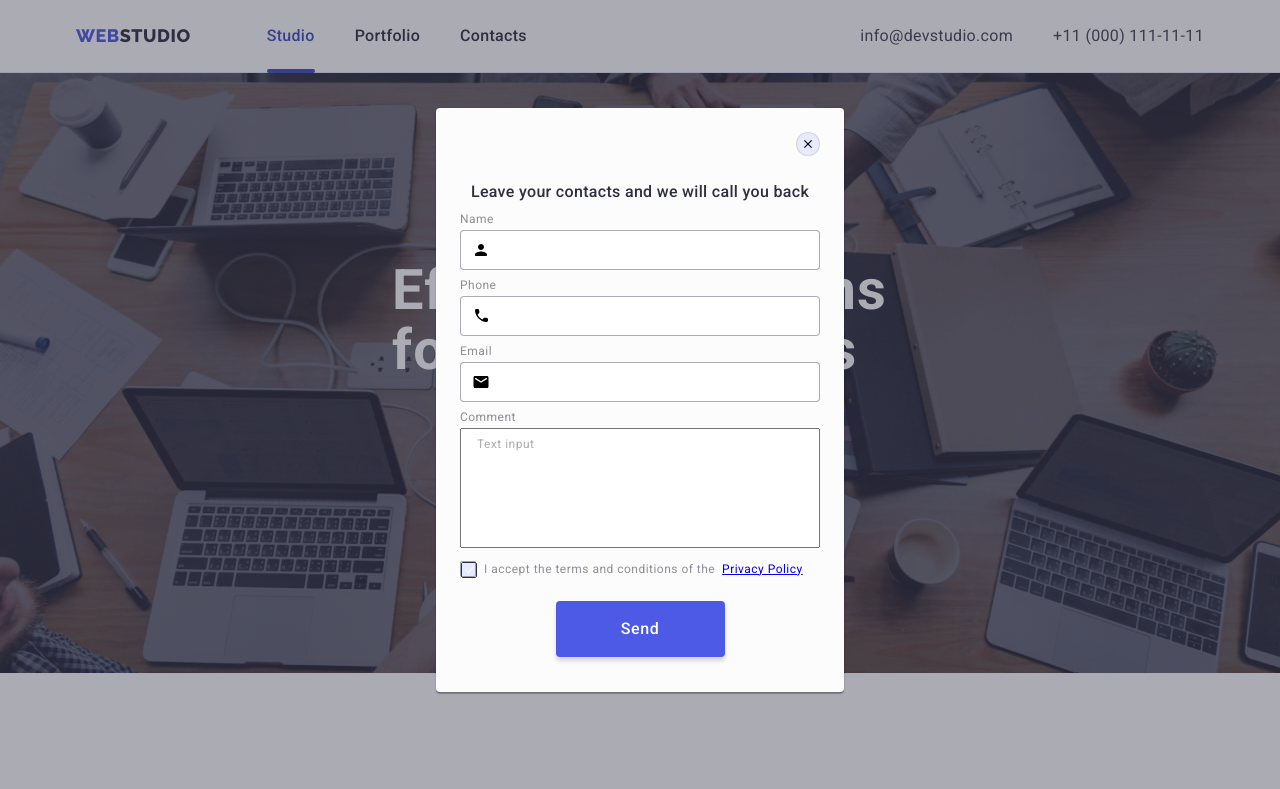
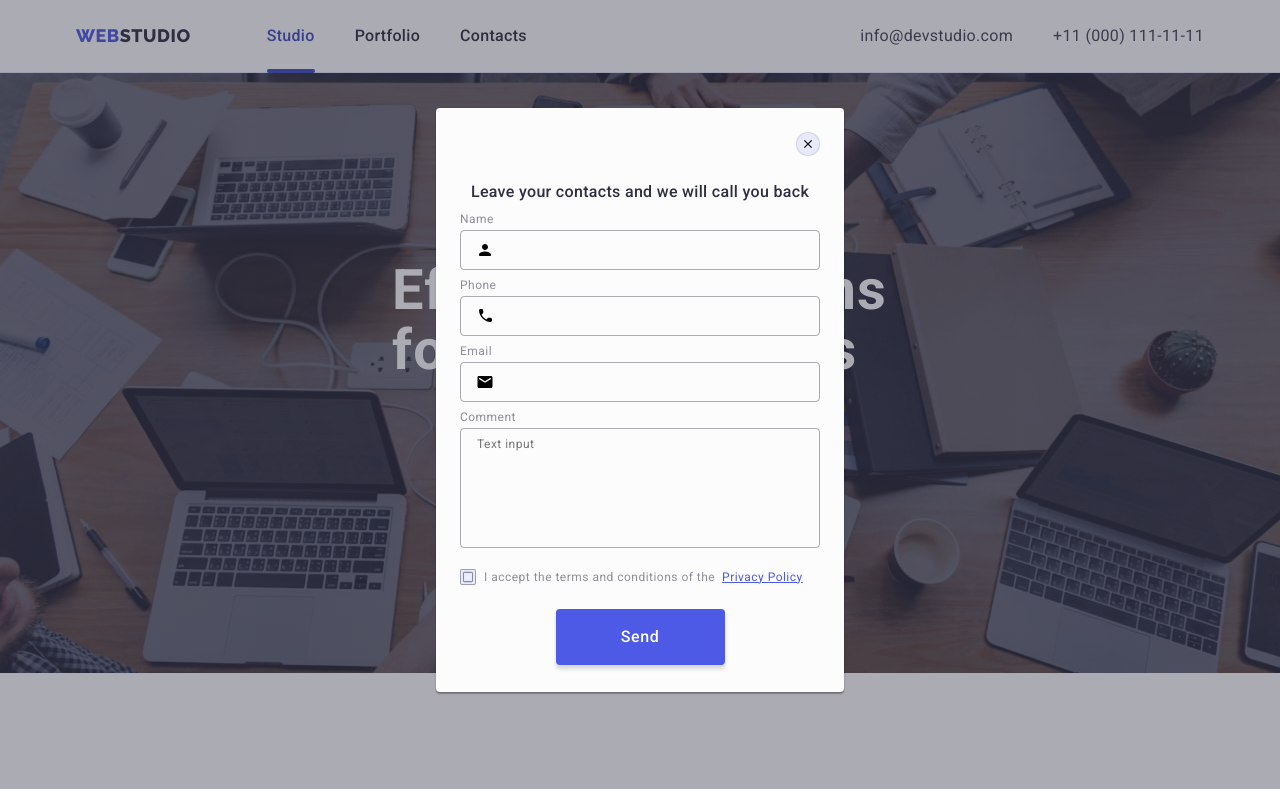
Before and after one commit to Irinassha/goit-markup-hw-06, a plain HTML site: page index.html in a window 1280 px wide. Shown: the top 789 px of the page. Drawn offline with nearby package versions, Linux system fonts and the light colour scheme.

Commit message:
homework-4

```diff
--- a/css/styles.css
+++ b/css/styles.css
@@ -575,26 +575,30 @@ margin-right: 80px;
 }
 
 /* ==== form-footer===== */
-/*
+ /* .container-form-footer {
+min-width: 453px;
+ }
+  */
 .form-footer {
-display: inline-block;
+display: flex;
 
-} */
+}
+
 .form-footer-text {
 font-family: 'Roboto';
 
 font-weight: 500;
 font-size: 16px;
-line-height: 24px;
+line-height: 1.5;
 letter-spacing: 0.02em;
 color: #FFFFFF;
 margin-bottom: 16px;
 
 }
 
-.input-button {
+/* .input-button {
 display: flex;
-}
+}  */
 
 .input-footer {
 width: 264px;
@@ -603,14 +607,17 @@ border: 1px solid #FFFFFF;
 background: #2E2F42;
 filter: drop-shadow(0px 4px 4px rgba(0, 0, 0, 0.15));
 border-radius: 4px;
-font-family: 'Roboto';
-padding: 8px 16px 8px 16px;
+font-family: 'Roboto', sans-serif;
+padding-left: 16px;
 font-weight: 400;
 font-size: 12px;
-line-height: 24px;
+line-height: 1.5;
+letter-spacing: 0.04em;
 color: #ffffff;
+display: flex;
 margin-right: 24px;
 }
+
 .input-footer::-moz-placeholder {
 color: #FFFFFF;
 }
@@ -622,23 +629,24 @@ color: white;
   transition: color 250ms cubic-bezier(0.4, 0, 0.2, 1), background-color 250ms cubic-bezier(0.4, 0, 0.2, 1), border-color 250ms cubic-bezier(0.4, 0, 0.2, 1), box-shadow 250ms cubic-bezier(0.4, 0, 0.2, 1); */
 
 .btn-email-footer {
-font-family: 'Roboto';
+font-family: 'Roboto', sans-serif;
 display: flex;
 font-weight: 500;
 font-size: 16px;
-line-height: 24px;
-text-align: center;
+line-height: 1.5;
+/* text-align: center;  */
 letter-spacing: 0.04em;
 color: #FFFFFF;
 padding: 8px 24px;
 gap: 16px;
 justify-content: center;
+align-items: center;
 background: #4D5AE5;
+cursor: pointer;
 border-radius: 4px;
   min-width: 165px;
   height: 40px;
   border: none;
-  margin: 0;
   transition:  background-color 250ms cubic-bezier(0.4, 0, 0.2, 1);
 }
 
@@ -646,7 +654,6 @@ border-radius: 4px;
 .btn-email-footer:focus {
 background: #404BBF;
 }
-
 
 /*======= portfolio====*/
 
@@ -868,12 +875,14 @@ fill: #ffffff;
 } */
 
 /* ====modal-form====== */
-
+.modal-label-input {
+margin-bottom: 8px;
+}
 .form-text {
 font-family: 'Roboto';
 font-weight: 500;
 font-size: 16px;
-line-height: 24px;
+line-height: 1.5;
 text-align: center;
 letter-spacing: 0.02em;
 
@@ -892,10 +901,11 @@ padding-left: 38px;
 border: 1px solid rgba(46, 47, 66, 0.4);
 border-radius: 4px;
 transition: border 250ms cubic-bezier(0.4, 0, 0.2, 1);
+background-color: transparent;
+outline: transparent;
 }
 
 .modal-form-input:focus {
-  outline: none;
 border: 1px solid #4D5AE5;
 }
 
@@ -905,7 +915,7 @@ fill: #4D5AE5;
 
 .name-label {
   display: block;
-font-family: 'Roboto';
+font-family: 'Roboto', sans-serif;
 font-weight: 400;
 font-size: 12px;
 line-height: 1.17;
@@ -921,64 +931,52 @@ margin-bottom: 8px;
 } */
 .modal-input-icon {
 position: relative;
-margin-bottom: 8px;
+
 }
 
 .modal-icon {
 display: block;
 position: absolute;
 top: 50%;
-left: 12px;
+left: 16px;
 width: 18px;
 height: 24px;
 transform: translate(0, -50%);
+transition: fill 250ms cubic-bezier(0.4, 0, 0.2, 1);
 }
+
 
 .modal-form-comment {
 resize: none;
-min-width: 360px;
+width: 100%;
 height: 120px;
 padding: 8px 16px;
-transition: border 250ms cubic-bezier(0.4, 0, 0.2, 1);
-margin-bottom: 8px;
-}
-.modal-form-comment:focus {
- outline: none;
-border: 1px solid #4D5AE5;
-}
-
-.modal-form-comment::placeholder {
 font-family: 'Roboto';
 font-weight: 400;
 font-size: 12px;
 line-height: 1.17;
 letter-spacing: 0.04em;
 color: rgba(46, 47, 66, 0.4);
+border: 1px solid rgba(46, 47, 66, 0.4);
+border-radius: 4px;
+background-color: transparent;
+outline: transparent;
+transition: border 250ms cubic-bezier(0.4, 0, 0.2, 1);
+
+}
+.modal-form-comment:focus {
+
+border: 1px solid #4D5AE5;
 }
 
-/* .modal-form-check-deck::before {
-  content: '';
-  display: block;
-  width: 16px;
-  height: 16px;
-  border: 1px solid rgba(46, 47, 66, 0.4);
-border-radius: 2px;
+/* .modal-form-comment::placeholder {
+
+} */
 
 
+.form-checkbox {
+margin-bottom: 24px;
 }
-.modal-form-check:checked + .modal-form-check-deck::before {
-background: #404BBF;
-border: 1px solid #404BBF;
-border-radius: 2px;
- background-image: url(/images/vector-check.svg);
-background-repeat: no-repeat;
-background-position: center; */
-
-
-
-/* .modal-form-check-deck {
-display: flex;
-*/
 
 .modal-form-check-deck {
 display: flex;
@@ -989,47 +987,40 @@ font-size: 12px;
 line-height: 14px;
 letter-spacing: 0.04em;
 color: #8E8F99;
-margin-bottom: 24px;
+
 }
 
 .form-icon-check {
-  display: inline-block;
+  display: inline-flex;
 width: 16px;
   height: 16px;
   margin-right: 8px;
   background-color: #e7e9fc;
-  border: 1px solid rgba(46, 47, 66, 0.4);
+border: 1px solid rgba(46, 47, 66, 0.4);
 border-radius: 2px;
-
-
-  transition: background-color 250ms cubic-bezier(0.4, 0, 0.2, 1);
+align-items: center;
+justify-content: center;
+fill: transparent;
+ transition: background-color 250ms cubic-bezier(0.4, 0, 0.2, 1), border 250ms cubic-bezier(0.4, 0, 0.2, 1), fill 250ms cubic-bezier(0.4, 0, 0.2, 1)
 
 }
-.modal-form-check:checked + .form-icon-check {
+.modal-form-check:checked + .modal-form-check-deck>.form-icon-check {
 background-color: #404BBF;
-border: #404BBF;
-background-size: contain;
-background-origin: border-box;
-}
-/* .form-icon{
-opacity: 0;
+border: none;
+fill: #F4F4FD;
+
 }
 
-.form-icon-check:focus {
-  opacity: 1;
-background-color: #404BBF;
-border: 1px solid #404BBF;
-} */
 
 .modal-form-sumbit {
 background: #4D5AE5;
 box-shadow: 0px 4px 4px rgba(0, 0, 0, 0.15);
 border-radius: 4px;
-font-family: 'Roboto';
-
+font-family: 'Roboto', sans-serif;
+border: none;
 font-weight: 500;
 font-size: 16px;
-line-height: 24px;
+line-height: 1.5;
 letter-spacing: 0.04em;
 color: #FFFFFF;
 cursor: pointer;
@@ -1045,3 +1036,10 @@ cursor: pointer;
 border-radius: 4px;
   transition:  background-color 250ms cubic-bezier(0.4, 0, 0.2, 1);
 }
+.label-comment {
+margin-bottom: 16px;
+}
+.policy {
+
+color:#4D5AE5 ;
+}
--- a/index.html
+++ b/index.html
@@ -428,11 +428,10 @@
             </li>
           </ul>
         </div>
+        <div class="container-form-footer">
+          <p class="form-footer-text">Subscribe</p>
           <form class="form-footer">
-          <p class="form-footer-text">Subscribe</p>
-
-          <div class="input-button">
-            <label></label>
+            <label class="form-label"></label>
             <input
               type="email"
               name="user-email-footer"
@@ -447,8 +446,8 @@
                 </svg>
               </span>
             </button>
+          </form>
         </div>
-        </form>
       </div>
     </footer>
     <div class="backgrop" data-modal>
@@ -458,29 +457,32 @@
             <use href="./images/icons.svg#icon-close-black"></use>
           </svg>
         </button>
+        <div class="modl-window">
+          <p class="form-text">Leave your contacts and we will call you back</p>
           <form class="modal-form">
-          <p class="form-text">Leave your contacts and we will call you back</p>
-          <label class="modal-form-lab"></label>
-          <span class="name-label"> Name </span>
+            <div class="modal-label-input">
+              <label for="user-name" class="name-label">Name</label>
               <div class="modal-input-icon">
                 <input
                   type="text"
-              name="user_name"
+                  name="user-name"
+                  id="user-nama"
                   class="modal-form-input"
                   required
                   pattern="[a-zA-Zа-яА-Я]+"
                 />
-
                 <svg class="modal-icon" width="18" height="24">
                   <use href="./images/icons.svg#icon-modal1"></use>
                 </svg>
               </div>
-          <label class="modal-form-lab"></label>
-          <span class="name-label">Phone</span>
+            </div>
+            <div class="modal-label-input">
+              <label for="user-phone" class="name-label">Phone</label>
               <div class="modal-input-icon">
                 <input
                   type="tel"
                   name="user_phone"
+                  id="user-phone"
                   class="modal-form-input"
                   required
                   pattern="[0-9]{10}"
@@ -490,12 +492,15 @@
                   <use href="./images/icons.svg#icon-modal2phone"></use>
                 </svg>
               </div>
-          <label class="modal-form-lab"></label>
-          <span class="name-label">Email</span>
+            </div>
+
+            <div class="modal-label-input">
+              <label for="user-email" class="name-label">Email</label>
               <div class="modal-input-icon">
                 <input
                   type="email"
                   name="user_email"
+                  id="user-email"
                   class="modal-form-input"
                   required
                   pattern=""
@@ -505,32 +510,40 @@
                   <use href="./images/icons.svg#icon-modal3email"></use>
                 </svg>
               </div>
-          <label class="modal-form-lab">
-            <span class="name-label">Comment</span>
+            </div>
+
+            <div class="label-comment">
+              <label for="user-comment" class="name-label">Comment</label>
+
               <textarea
                 name="user_comment"
+                id="user-comment"
                 class="modal-form-comment"
                 placeholder="Text input"
               ></textarea>
-          </label>
-
-          <label for="user-policy" class="modal-form-check-deck">
+            </div>
+            <div class="form-checkbox">
               <input
-              id="user-policy"
+                name="user-privacy"
+                id="user-privacy"
                 type="checkbox"
+                value="true"
                 class="modal-form-check visually-hidden"
               />
+              <label for="user-privacy" class="modal-form-check-deck">
               <span class="form-icon-check">
-              <svg class="form-icon" width="16" height="16">
+                <svg class="form-icon" width="10" height="18">
                   <use href="./images/icons.svg#icon-checkbox"></use>
                 </svg>
               </span>
-
               I accept the terms and conditions of the &nbsp;
               <a href="#" class="policy">Privacy Policy</a>
             </label>
+            </div>
+
             <button type="submit" class="modal-form-sumbit">Send</button>
           </form>
+        </div>
       </div>
     </div>
     <script src="./js/modal.js"></script>
```
Also changed, not shown: portfolio.html (+5 -6 lines). Lines whose indentation alone changed are shown as unchanged.
